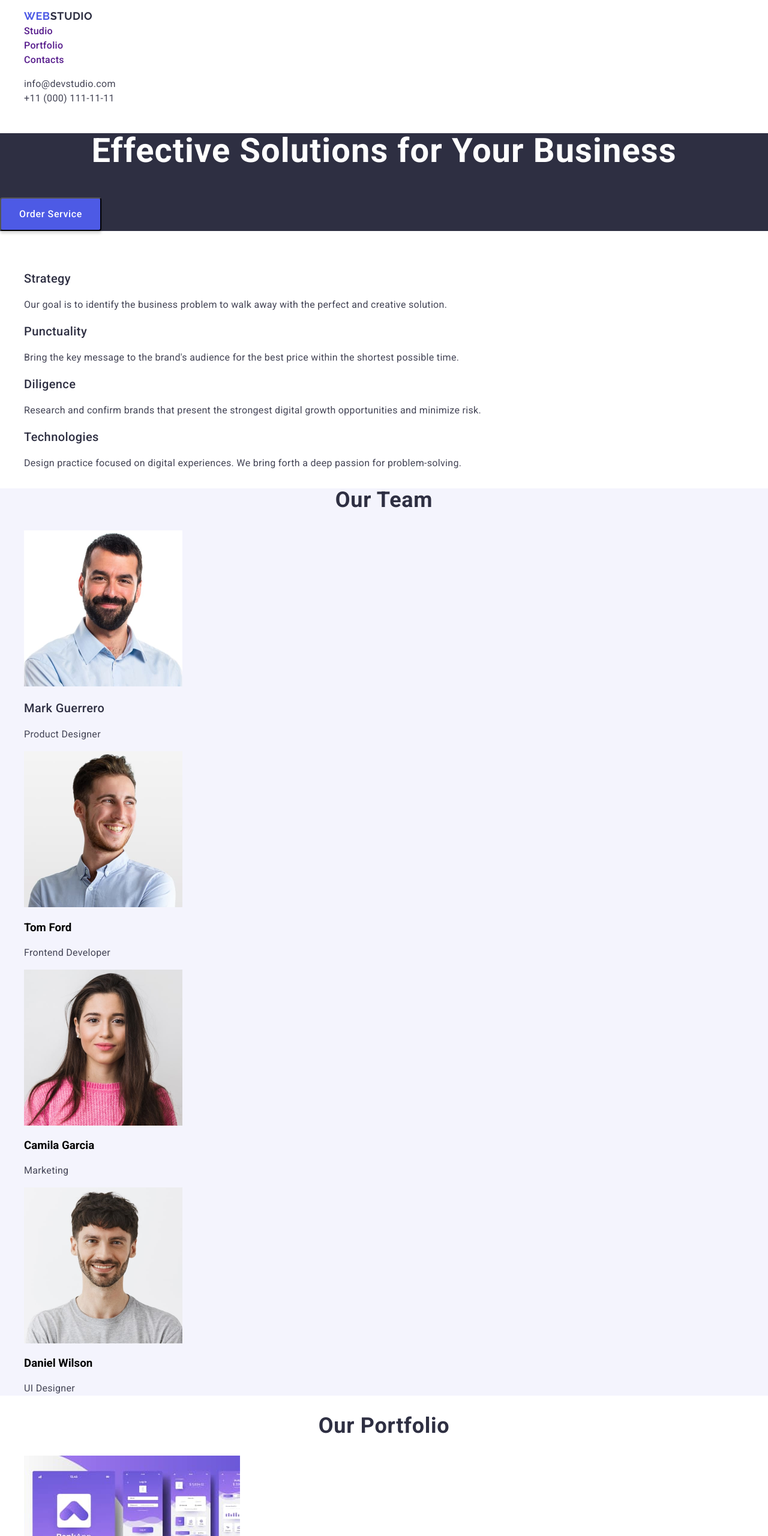
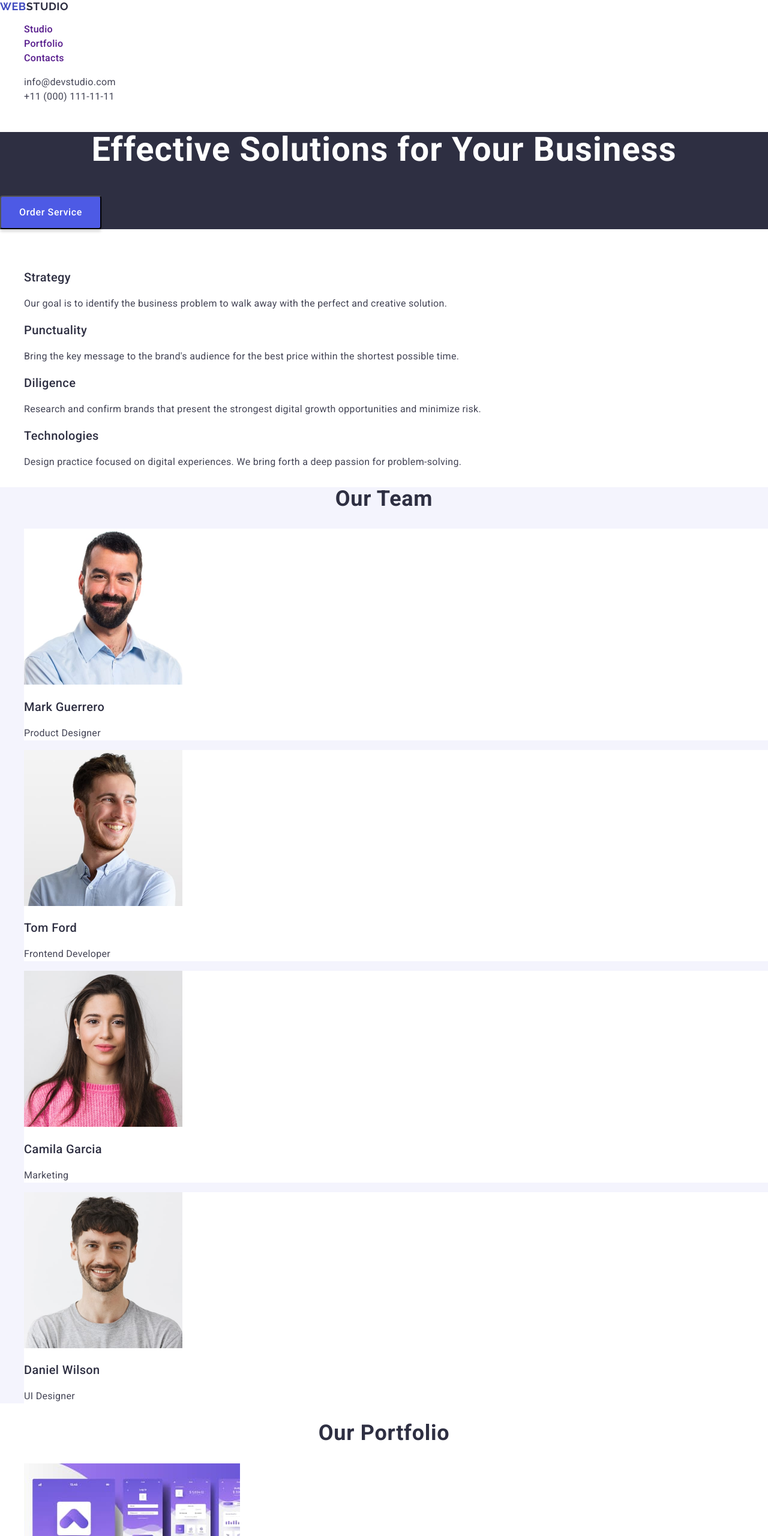
Before and after one commit to Trinity-001/goit-markup-hw-02, a plain HTML site: page index.html in a window 1280 px wide. Shown: the top 2560 px of the page at 60% size. Drawn offline with nearby package versions, Linux system fonts and the light colour scheme.

Commit message:
bugs fixing1

```diff
--- a/css/styles.css
+++ b/css/styles.css
@@ -1,6 +1,6 @@
 body {
   font-family: "Roboto", sans-serif;
-  color: #434455
+  color: #434455;
   background-color: #ffffff;
 }
 
@@ -12,7 +12,6 @@ a {
   text-decoration: none;
 }
 
-
 /*! --- header----- */
 
 .header {
@@ -22,14 +21,14 @@ a {
 }
 
 .header-list {
+}
+
+.header-item {
   font-weight: 500;
   font-size: 16px;
   line-height: 1.5;
   letter-spacing: 0.02em;
   color: #2e2f42;
-}
-
-.header-item {
 }
 
 .header-logo {
@@ -59,7 +58,7 @@ color: #404bbf;
   text-decoration: none;
 }
 
-.header-address{
+.header-address {
   font-style: normal;
 }
 
@@ -79,14 +78,13 @@ color: #404bbf;
   border: #4d5ae5;
 }
 
-.header-address-link:hover{
+.header-address-link:hover {
   color: #404bbf;
 }
 
-.header-address-link:focus{
+.header-address-link:focus {
   color: #404bbf;
 }
-
 
 /* !  -------hero ------- */
 
@@ -116,18 +114,17 @@ color: #404bbf;
   height: 56px;
 }
 
-.hero-button:hover{
-  background-color: #404BBF;
+.hero-button:hover {
+  background-color: #404bbf;
 }
 
-.hero-button:focus{
-  background-color: #404BBF;
+.hero-button:focus {
+  background-color: #404bbf;
 }
 
-.hero-button{
+.hero-button {
   cursor: pointer;
 }
-
 
 /* !------ advantages----- */
 
@@ -160,7 +157,6 @@ color: #404bbf;
 .advantages-item {
 }
 
-
 /* !----team------ */
 
 .team-title {
@@ -169,18 +165,19 @@ color: #404bbf;
   line-height: 1.11;
   letter-spacing: 0.02em;
   text-align: center;
+  text-transform: capitalize;
   color: #2e2f42;
 }
 
 .team {
-  background-color: #F4F4FD;
+  background-color: #f4f4fd;
 }
 
 .team-list {
 }
 
 .team-item {
-
+  background-color: #ffffff;
 }
 
 .team-image {
@@ -202,9 +199,7 @@ letter-spacing: 0.02em;
   color: #434455;
 }
 
-
 /* !-----portfolio----- */
-
 
 .portfolio {
 }
@@ -212,14 +207,14 @@ color: #434455;
 .portfolio-title {
   font-weight: 700;
   font-size: 36px;
-line-height: 1.11111;
+  line-height: 1.11;
   letter-spacing: 0.02em;
   text-align: center;
+  text-transform: capitalize;
   color: #2e2f42;
 }
 
 .portfolio-list {
-
 }
 
 .portfolio-item {
@@ -243,8 +238,6 @@ line-height: 1.5;
   letter-spacing: 0.02em;
   color: #434455;
 }
-
-
 
 /* !-----footer------ */
 
@@ -271,19 +264,17 @@ color: #404bbf;
   color: #404bbf;
 }
 
-
 .footer-accent {
   color: #f4f4fd;
 }
 
-.footer-text{
+.footer-text {
   font-weight: 400;
   font-size: 16px;
   line-height: 1.5;
   letter-spacing: 0.02em;
   color: #f4f4fd;
 }
-
 
 .header-box {
   box-sizing: border-box;
--- a/index.html
+++ b/index.html
@@ -25,12 +25,11 @@
   <body>
     <header class="header">
       <nav class="header-navigation">
+        <a class="header-logo" href="./index.html">
+          Web<span class="header-accent">Studio</span>
+        </a>
         <ul class="header-list">
-          <li class="header-item">
-            <a class="header-logo" href="./index.html"
-              >web<span class="header-accent">studio</span></a
-            >
-          </li>
+          <li class="header-item"></li>
           <li class="header-item">
             <a href="" class="header-link">Studio</a>
           </li>
@@ -128,7 +127,7 @@
               width="264"
               height="260"
             />
-            <h3 class="team-sibtitle">Tom Ford</h3>
+            <h3 class="team-subtitle">Tom Ford</h3>
             <p class="team-text">Frontend Developer</p>
           </li>
           <li class="team-item">
@@ -139,7 +138,7 @@
               width="264"
               height="260"
             />
-            <h3 class="team-sibtitle">Camila Garcia</h3>
+            <h3 class="team-subtitle">Camila Garcia</h3>
             <p class="team-text">Marketing</p>
           </li>
           <li class="team-item">
@@ -150,7 +149,7 @@
               width="264"
               height="260"
             />
-            <h3 class="team-sibtitle">Daniel Wilson</h3>
+            <h3 class="team-subtitle">Daniel Wilson</h3>
             <p class="team-text">UI Designer</p>
           </li>
         </ul>
@@ -231,9 +230,9 @@
     </main>
 
     <footer class="footer">
-      <a class="footer-logo" href="./index.html"
-        >web<span class="footer-accent">studio</span></a
-      >
+      <a class="footer-logo" href="./index.html">
+        Web<span class="footer-accent">Studio</span>
+      </a>
       <p class="footer-text">
         Increase the flow of customers and sales for your business with digital
         marketing & growth solutions.
```
Lines whose indentation alone changed are shown as unchanged.
